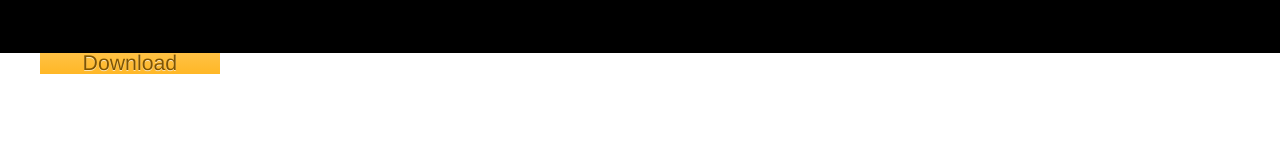
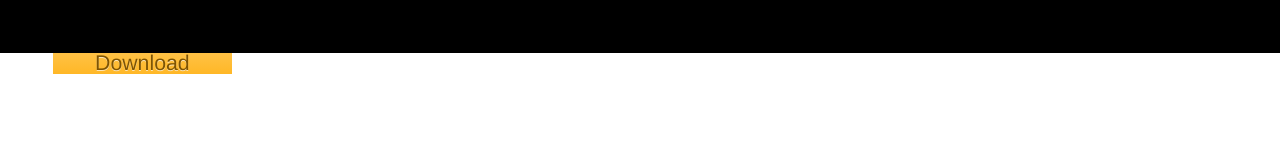
Before and after one commit to tylertate/semantic.gs, a plain HTML site: page index.html in a window 1280 px wide. Shown: the part 483-629 px from the top of the page. Drawn offline with nearby package versions, Linux system fonts and the light colour scheme.

Commit message:
Tweaking download button

```diff
--- a/css/screen.less
+++ b/css/screen.less
@@ -169,9 +169,11 @@ section#example {
 // DOWNLOAD BUTTON //
 /////////////////////
 
-a#download {
+div#download {
 	margin: -2em 0;
+	.column(6);
 
+	a {
 		padding: 1em 2em;
 		.gradient(#ffcd67, #ffac06);
 		.inner-shadow(0,1px,0,rgba(255,255,255,0.5);
@@ -188,6 +190,7 @@ a#download {
 			.gradient(#d99100, #ffcd67);
 			padding-top: 2px;
 			text-shadow: 0 -1px 0 rgba(250,250,250,0.5);
+		}
 	}
 }
 
--- a/index.html
+++ b/index.html
@@ -72,7 +72,9 @@ aside { .column(3); }
 	</header>
 
 	<div class="center">
-		<a id="download" href="https://github.com/twigkit/tempo/zipball/master">Download</a>
+		<div id="download">
+			<a href="https://github.com/twigkit/tempo/zipball/master">Download</a>
+		</div>
 	</div>
 
 	<div class="center">
```
Lines whose indentation alone changed are shown as unchanged.
